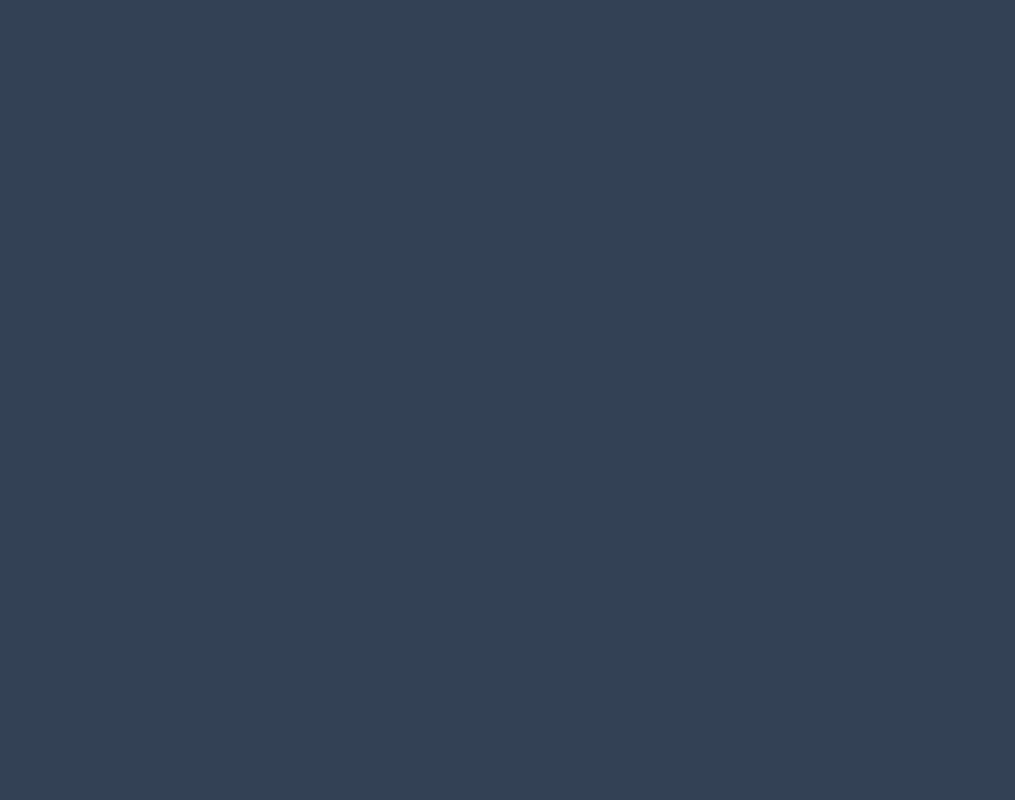
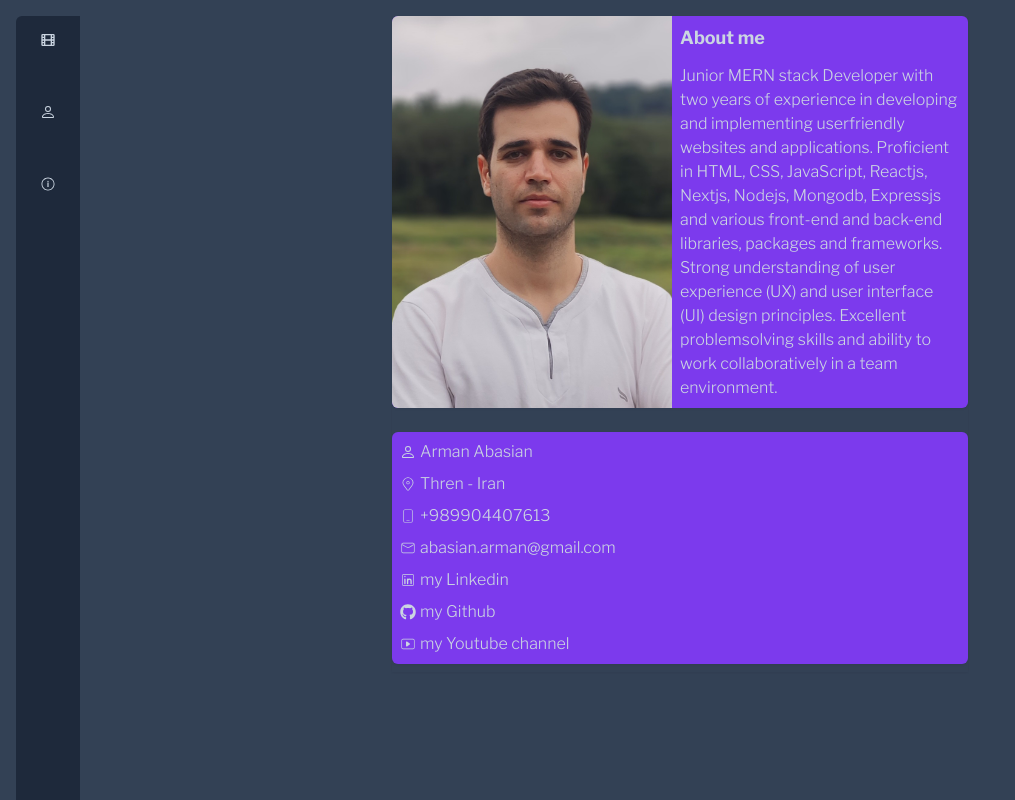
Before and after one commit to Arman-Abbasian/the-rickandmorthy-website-react-reactquery, a React (Vite) app: page /about_me in a window 1280 px wide. Before the commit this address had no page. Shown: the whole page, without its empty margins (0-1015 px from the left). Built offline with nearby package versions, Linux system fonts and the light colour scheme.

Commit message:
make About_me page

```diff
--- a/src/App.tsx
+++ b/src/App.tsx
@@ -6,6 +6,7 @@ import { QueryClientProvider,QueryClient } from '@tanstack/react-query'
 import { ReactQueryDevtools } from '@tanstack/react-query-devtools/production'
 import CharacterDetail from './pages/CharacterDetail';
 import Episodes from './pages/Episodes';
+import AboutMe from './pages/AboutMe';
 
 
 const queryClient = new QueryClient()
@@ -20,6 +21,7 @@ function App() {
         <Route path='episodes'  element={<Episodes />} />
         <Route path='characters' element={<Characters />} />
         <Route path='characters/:id' element={<CharacterDetail />} />
+        <Route path='about_me' element={<AboutMe />} />
       </Route>
      </Routes>
      <Toaster toastOptions={{style:{backgroundColor:"var(--color-dark-primary)",color:"var(--color-text)",fontSize:"14px"}}} />
--- a/src/components/Layout/Layout.tsx
+++ b/src/components/Layout/Layout.tsx
@@ -23,7 +23,7 @@ function Navbar() {
             <ul className="flex flex-col gap-6 justify w-full ">
                 <SidebarItem text='episodes' to=''><HiOutlineFilm   /></SidebarItem>
                 <SidebarItem text='characters' to='characters'><BsPerson /></SidebarItem>
-                <SidebarItem text='characters' to='characters'><IoIosInformationCircleOutline /></SidebarItem>
+                <SidebarItem text='info' to='about_me'><IoIosInformationCircleOutline /></SidebarItem>
             </ul>
         </aside>
   )
--- /dev/null
+++ b/src/pages/AboutMe.tsx
@@ -0,0 +1,33 @@
+import { CiLocationOn,CiMobile1,CiMail,CiLinkedin,CiYoutube } from "react-icons/ci";
+import { BsPerson } from "react-icons/bs";
+import { FaGithub } from "react-icons/fa"
+import { Link } from "react-router-dom";
+
+function AboutMe() {
+  return (
+    <div className="container max-w-xl mx-auto flex flex-col gap-6 mb-8 shadow-sm drop-shadow-sm">
+        <div className="flex flex-col w-full bg-color-secondary rounded-md overflow-hidden md:flex-row">
+        <div className="flex-1" >
+        <img className=' w-full h-full object-cover' src={'/images/profile.jpg'} alt="Arman Abasian" />
+      </div>
+      <div className="p-2 flex-1">
+        <h1 className="text-lg font-bold mb-3">About me</h1>
+        <p>Junior MERN stack Developer with two years of experience in developing and implementing userfriendly websites and applications. Proficient in HTML, CSS, JavaScript, Reactjs, Nextjs, Nodejs,
+Mongodb, Expressjs and various front-end and back-end libraries, packages and frameworks. Strong
+understanding of user experience (UX) and user interface (UI) design principles. Excellent problemsolving skills and ability to work collaboratively in a team environment.</p>
+      </div>
+        </div>
+        <div className="flex flex-col gap-2 mb-2 bg-color-secondary rounded-md p-2">
+            <p className="flex  flex-wrap items-center gap-1"> <BsPerson className="mobileIcon" />Arman Abasian</p>
+            <p className="flex flex-wrap  items-center gap-1"> <CiLocationOn className="mobileIcon" /> Thren - Iran</p>
+            <p className="flex flex-wrap  items-center gap-1"> <CiMobile1 className="mobileIcon" /> +989904407613</p>
+            <p className="flex flex-wrap  items-center gap-1"> <CiMail className="mobileIcon" />abasian.arman@gmail.com</p>
+            <p className="flex flex-wrap  items-center gap-1"> <CiLinkedin className="mobileIcon" /><Link to="https://www.linkedin.com/in/armanabasian">my Linkedin</Link></p>
+            <p className="flex flex-wrap  items-center gap-1"> <FaGithub className="mobileIcon" /> <Link to="https://github.com/Arman-Abbasian">my Github</Link></p>
+            <p className="flex flex-wrap  items-center gap-1"> <CiYoutube className="mobileIcon" /> <Link to="https://www.youtube.com/channel/UCxIWc1N4joNrUk1rZjCkIA">my Youtube channel</Link></p>
+        </div>
+    </div>
+  )
+}
+
+export default AboutMe
```
Also changed, not shown: public/images/profile.jpg (added).
